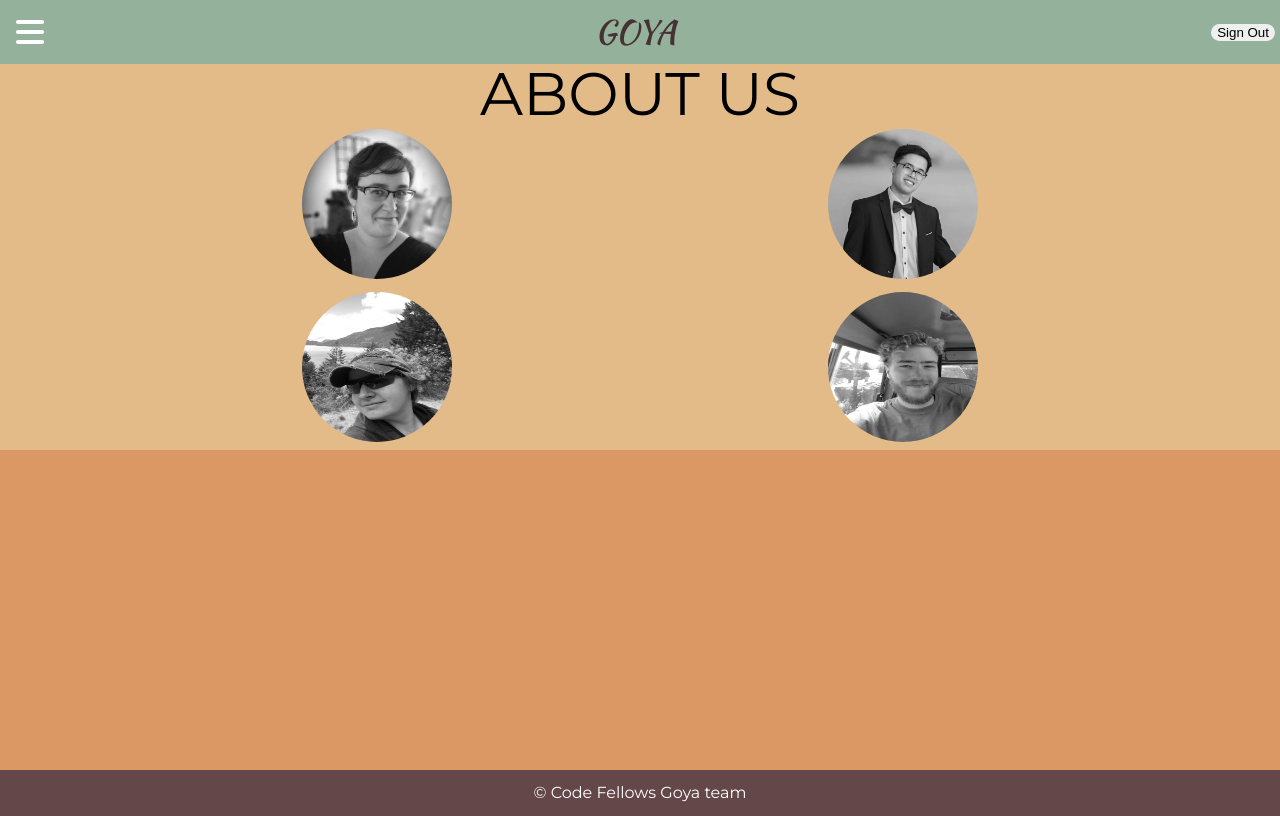
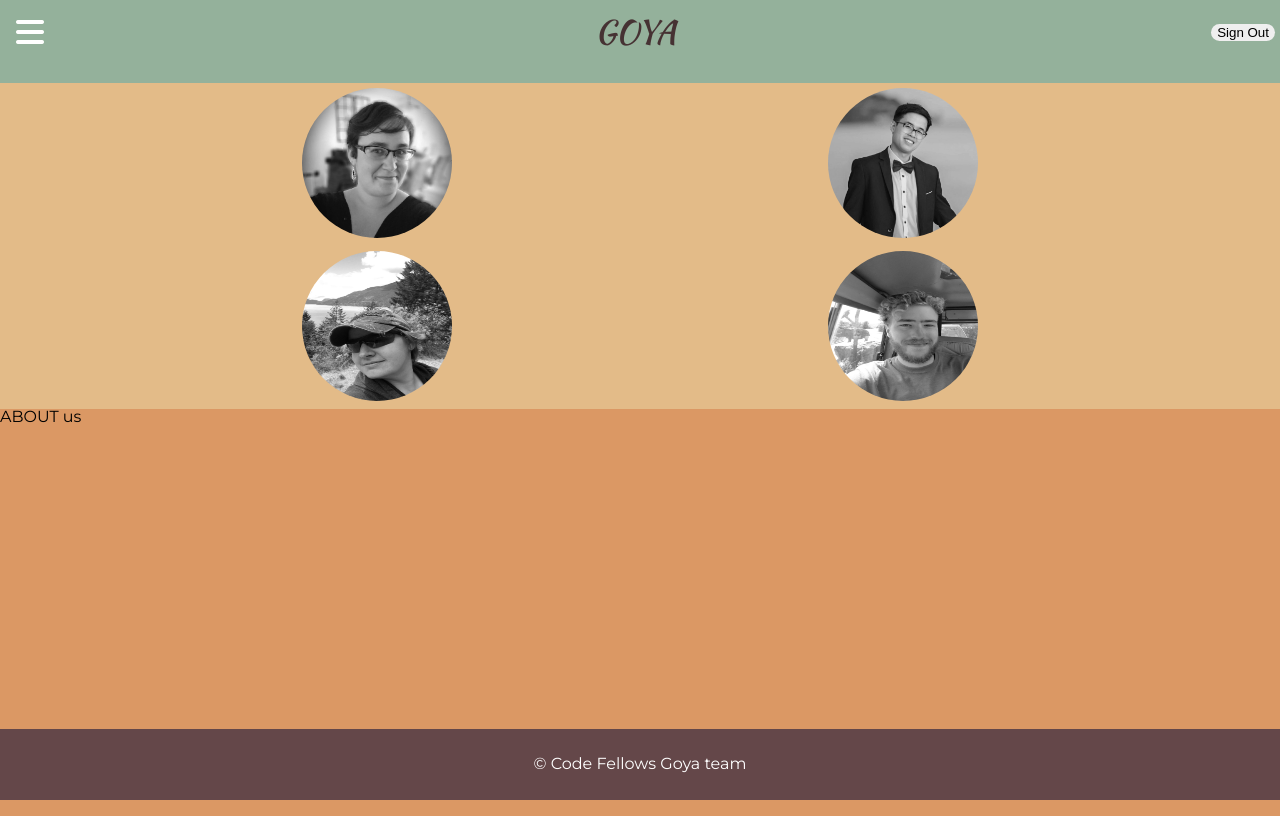
Before and after one commit to 301-final-project-speech-to-text/speech-to-text, a Node server app: page /about in a window 1280 px wide. Run offline with Node 20, Linux system fonts and the light colour scheme; data that the repository does not hold is empty; some libraries are stand-ins or nearby versions.

Commit message:
minor css

```diff
--- a/public/styles/base.css
+++ b/public/styles/base.css
@@ -62,6 +62,12 @@
   overflow: hidden;
   text-align: center;
   background-color: #E3BB88;
+}
+.team-desc{
+  height: auto;
+}
+.team-desc:target{
+  height: 0;
 }
 
 .team-section h1 {
--- a/views/about-us.ejs
+++ b/views/about-us.ejs
@@ -5,7 +5,6 @@
   <%- include('header.ejs') %>
   <div class="content">
     <div class="team-section">
-      <h1>About Us</h1>
       <div class="ps">
           <a href="#p1"><img src="./assets/sarah-profile.jpg" alt="sarahProfilePicture"></a>
           <a href="#p2"><img src="./assets/quangProfilePicture.png" alt="quangProfilePicture"></a>
@@ -14,6 +13,7 @@
         </div>
     </div>
     <div class="orangeSection">
+      <div class="team-desc">ABOUT us</div>
       <div id="p1" class="section">
         <span class="name">Sarah Fisher</span>
         <span class="border"></span>
```
